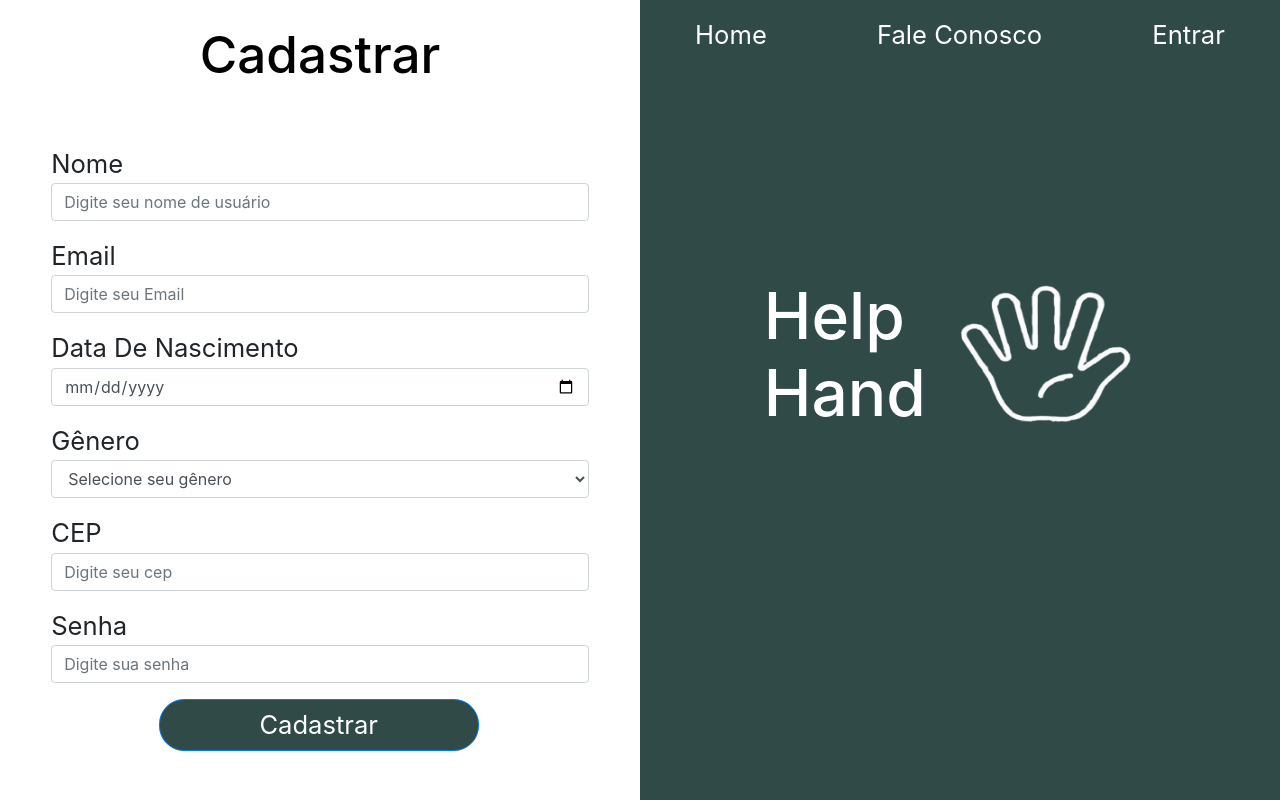
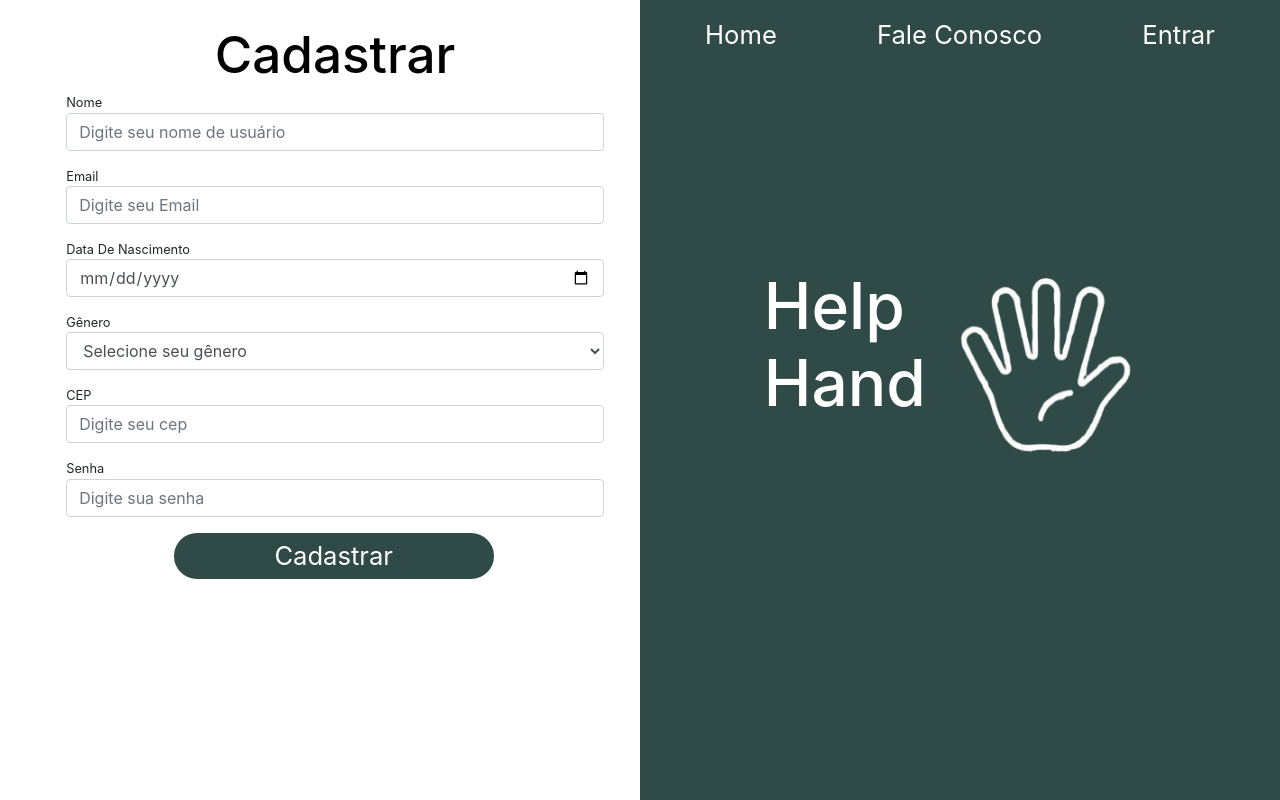
Before and after one commit to JuanServelo/HelpHand, a PHP site: page /Cadastro.php in a window 1280 px wide. Run offline with PHP 8.4, Linux system fonts and the light colour scheme.

Commit message:
Add files via upload

```diff
--- a/Cadastrar.css
+++ b/Cadastrar.css
@@ -1,20 +1,15 @@
 /* GERAL */
-.html{
-    font-family: "Inter", sans-serif;
+html{
+    font-family: "Inter";
     font-optical-sizing: auto;
     font-weight: 600;
     font-style: normal;
     font-variation-settings:"slnt" 0;
-    padding: 0;
-    margin: 0;
 }
 .row{
     margin: 0;
     padding: 0;
     height: 100vh;
-}
-.col-lg-6{
-    padding: 0;
 }
 /* CELULAR*/
 @media (max-width: 999px) {
@@ -99,11 +94,6 @@
     }
 }
 @media (min-width: 999px) {
-    .cadastro, .corpo {
-        width: 100vw;
-        padding: 0;
-        margin: 0;
-    }
     /* logo */
     .conj_text {
         display: flex;
@@ -112,7 +102,10 @@
         margin-top: 2vh;
         font-size: 2vi;
     }
-
+    .col-lg-6 {
+        width: 100%;
+        height: 100%;
+    }
     .div_image {
         display: flex;
         margin-top: 35%;
@@ -128,9 +121,10 @@
     }
     /* Cadastro*/
     .form_cadastro {
-        padding: 4vw 4vw 0 4vw;
+        padding: 0 4vw 0 4vw;
         display: grid;
         width: 50vw;
+        height: 100%;
     }
     .seletor_text, .bt_cadastrar {
         width: 80vw;
@@ -150,6 +144,7 @@
         margin: 0;
         display: flex;
         align-items: center;
+        max-width: none;
     }
     #row{ /* row do site */
         display: flex;
@@ -164,7 +159,7 @@
     }
     #mao_img{
         width: 18vw;
-        height: 18vh;
+        height: 23vh;
     }
     #botao{
         color: white;
@@ -173,9 +168,10 @@
         border-radius: 25px;
         font-size: 2vi;
         margin-left: 20%;
+        border: solid #304b47;
     }
     #label{
-        font-size: 2vi;
+        font-size: 1vi;
         margin: 0;
     }
 }
--- a/Cadastro.php
+++ b/Cadastro.php
@@ -8,13 +8,12 @@
     <title>HelpHand</title>
 </head>
 <body>
-
     <div class="container" id="site">
         <div class="row" id="row">
             <div class="col-lg-6">
                 <div class="cadastro">
                     <h1 class="titulo_cad">Cadastrar</h1>
-                    <form action="/cadastrar" method="post" class="form_cadastro">
+                    <form action="Cadastrar.php" method="post" class="form_cadastro">
                         <label id="label">Nome</label>
                         <input type="text" id="nome" name="nome" required class="form-control mb-3" placeholder="Digite seu nome de usuário">
                         <label id="label">Email</label>
@@ -33,7 +32,7 @@
                         <input type="text" id="cep" name="cep" required class="form-control mb-3" placeholder="Digite seu cep" pattern="\d{5}-\d{3}" title="Digite um CEP válido no formato XXXXX-XXX">
                         <label id="label">Senha</label>
                         <input type="password" id="senha" name="senha" required class="form-control mb-3" placeholder="Digite sua senha" pattern="^(?=.*[a-z])(?=.*[A-Z])(?=.*\d)(?=.*[@$!%*?&])[A-Za-z\d@$!%*?&]{8,}$" title="A senha deve conter pelo menos 8 caracteres, incluindo uma letra maiúscula, uma letra minúscula, um número e um caractere especial">
-                        <input type="submit" value="Cadastrar" class="btn btn-primary" id="botao">
+                        <input type="submit" value="Cadastrar" id="botao">
                     </form>
                 </div>
             </div>
@@ -53,3 +52,4 @@
     </div>
 </body>
 </html>
+<?php
--- a/Conectar.php
+++ b/Conectar.php
@@ -7,6 +7,6 @@ global $database;
 // Dados do banco de dados
 $servername = "localhost:3306";
 $username = "root";
-$password = "PUC@1234";
-$database = "ClinicaA";
+$password = "";
+$database = "HelpHand";
 ?>
```
Also changed, not shown: Cadastrar.php (added, +30 -0 lines).
